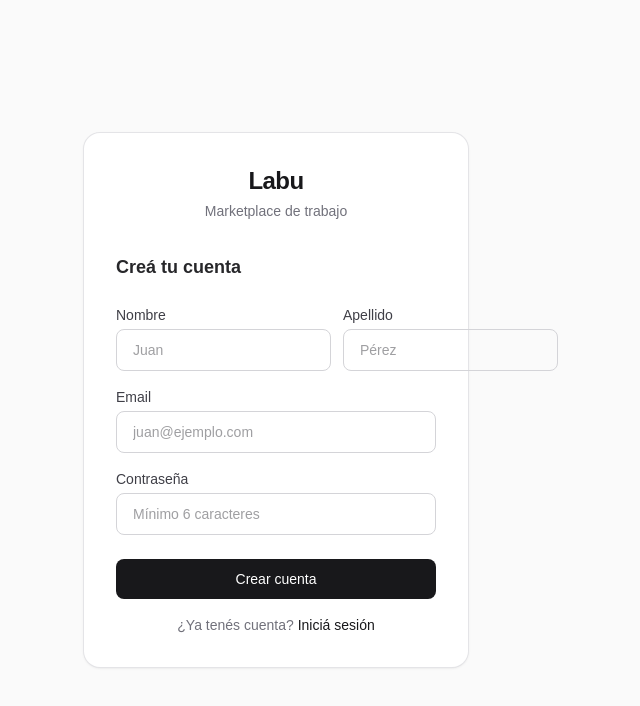
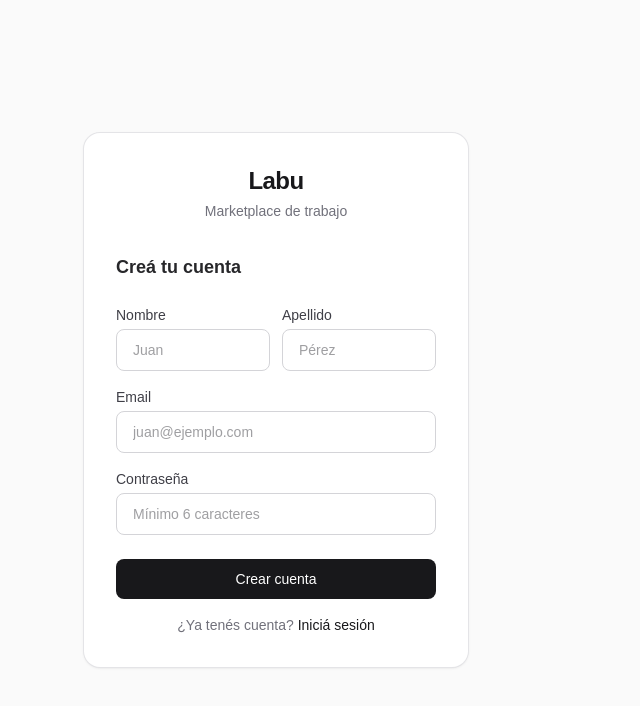
Before and after one commit to ErikS-1k/labu, a Next.js app: page /registro in a window 1280 px wide. Shown: the top 706 px of the page, without its empty margins (364-1004 px from the left). Built offline with nearby package versions, Linux system fonts and the light colour scheme.

Commit message:
Fix: campo apellido desbordaba el contenedor en registro

```diff
--- a/components/auth/RegistroForm.tsx
+++ b/components/auth/RegistroForm.tsx
@@ -16,7 +16,7 @@ export default function RegistroForm() {
       )}
 
       <div className="flex gap-3">
-        <div className="flex flex-1 flex-col gap-1">
+        <div className="flex min-w-0 flex-1 flex-col gap-1">
           <label htmlFor="first_name" className="text-sm font-medium text-zinc-700">
             Nombre
           </label>
@@ -26,10 +26,10 @@ export default function RegistroForm() {
             type="text"
             required
             placeholder="Juan"
-            className="rounded-lg border border-zinc-300 px-4 py-2.5 text-sm outline-none focus:border-zinc-500 focus:ring-2 focus:ring-zinc-200"
+            className="w-full rounded-lg border border-zinc-300 px-4 py-2.5 text-sm outline-none focus:border-zinc-500 focus:ring-2 focus:ring-zinc-200"
           />
         </div>
-        <div className="flex flex-1 flex-col gap-1">
+        <div className="flex min-w-0 flex-1 flex-col gap-1">
           <label htmlFor="last_name" className="text-sm font-medium text-zinc-700">
             Apellido
           </label>
@@ -39,7 +39,7 @@ export default function RegistroForm() {
             type="text"
             required
             placeholder="Pérez"
-            className="rounded-lg border border-zinc-300 px-4 py-2.5 text-sm outline-none focus:border-zinc-500 focus:ring-2 focus:ring-zinc-200"
+            className="w-full rounded-lg border border-zinc-300 px-4 py-2.5 text-sm outline-none focus:border-zinc-500 focus:ring-2 focus:ring-zinc-200"
           />
         </div>
       </div>
```
